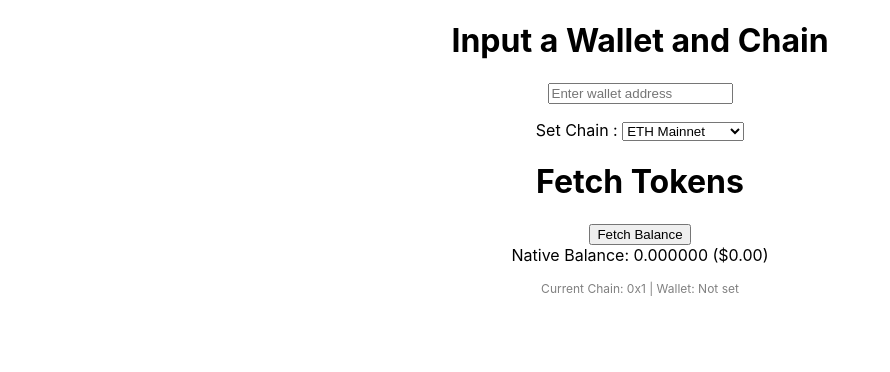
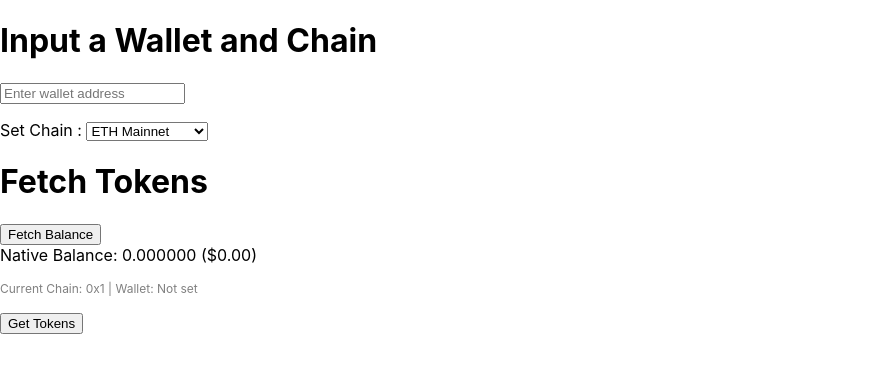
Before and after one commit to rianchain/zapp, a React (Create React App) app in the folder frontend/: page / in a window 1280 px wide. Shown: the top 372 px of the page, without its empty margins (0-890 px from the left). Built offline with nearby package versions, Linux system fonts and the light colour scheme.

Commit message:
testing phase

```diff
--- a/frontend/src/App.css
+++ b/frontend/src/App.css
@@ -1,38 +1,3 @@
 .App {
-  text-align: center;
+  text-align: left;
 }
-
-.App-logo {
-  height: 40vmin;
-  pointer-events: none;
-}
-
-@media (prefers-reduced-motion: no-preference) {
-  .App-logo {
-    animation: App-logo-spin infinite 20s linear;
-  }
-}
-
-.App-header {
-  background-color: #282c34;
-  min-height: 100vh;
-  display: flex;
-  flex-direction: column;
-  align-items: center;
-  justify-content: center;
-  font-size: calc(10px + 2vmin);
-  color: white;
-}
-
-.App-link {
-  color: #61dafb;
-}
-
-@keyframes App-logo-spin {
-  from {
-    transform: rotate(0deg);
-  }
-  to {
-    transform: rotate(360deg);
-  }
-}
--- a/frontend/src/App.js
+++ b/frontend/src/App.js
@@ -3,12 +3,14 @@ import "./App.css";
 import { useState } from "react";
 import WalletInputs from "./components/WalletInputs";
 import NativeTokens from "./components/NativeTokens";
+import Tokens from "./components/Tokens";
 
 function App() {
   const [wallet, setWallet] = useState("");
   const [chain, setChain] = useState("0x1");
   const [nativeBalance, setNativeBalance] = useState("0.000000");
   const [nativeValue, setNativeValue] = useState("0.00");
+  const [tokens, setTokens] = useState([]);
 
   return (
     <div className="App">
@@ -26,6 +28,12 @@ function App() {
         nativeValue={nativeValue}
         setNativeValue={setNativeValue}
       />
+      <Tokens
+        wallet={wallet}
+        chain={chain}
+        tokens={tokens}
+        setTokens={setTokens}
+      />
     </div>
   );
 }
--- /dev/null
+++ b/frontend/src/components/Tokens.js
@@ -0,0 +1,43 @@
+import React from "react";
+import axios from "axios";
+
+function Tokens({ wallet, chain, tokens, setTokens }) {
+  async function getTokenBalances() {
+    try {
+      const response = await axios.get("http://localhost:8080/tokenBalances", {
+        params: {
+          address: wallet,
+          chain: chain,
+        },
+      });
+
+      if (response.data && response.data.tokens) {
+        const formattedTokens = response.data.tokens.map((t) => ({
+          ...t,
+          bal: (Number(t.balance) / Math.pow(10, t.decimals)).toFixed(6),
+        }));
+        setTokens(formattedTokens);
+      }
+    } catch (error) {
+      console.error("Error:", error);
+      setTokens([]);
+    }
+  }
+
+  return (
+    <>
+      <p>
+        <button onClick={getTokenBalances}>Get Tokens</button>
+        <br />
+        {tokens.length > 0 &&
+          tokens.map((token, index) => (
+            <div key={index}>
+              {token.symbol}: {token.bal}
+            </div>
+          ))}
+      </p>
+    </>
+  );
+}
+
+export default Tokens;
```
Also changed, not shown: 1 other file (tests, documents, lock files or other folders).
